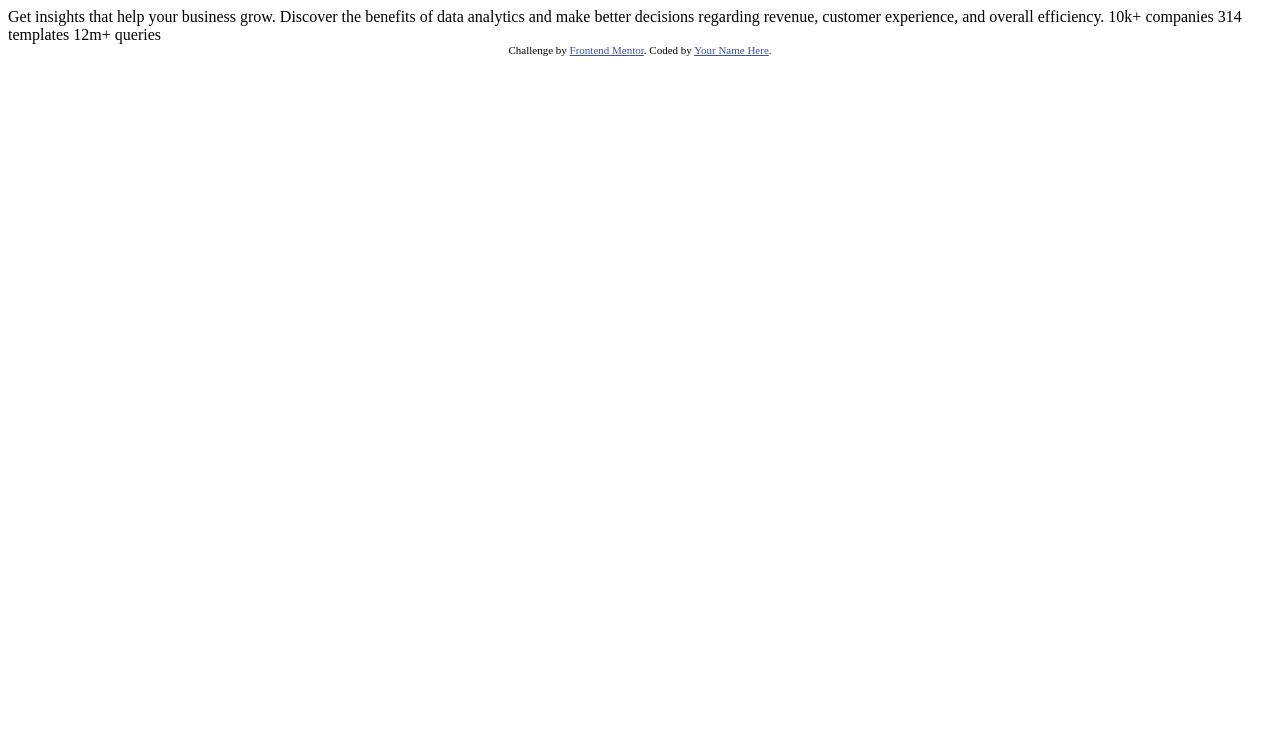
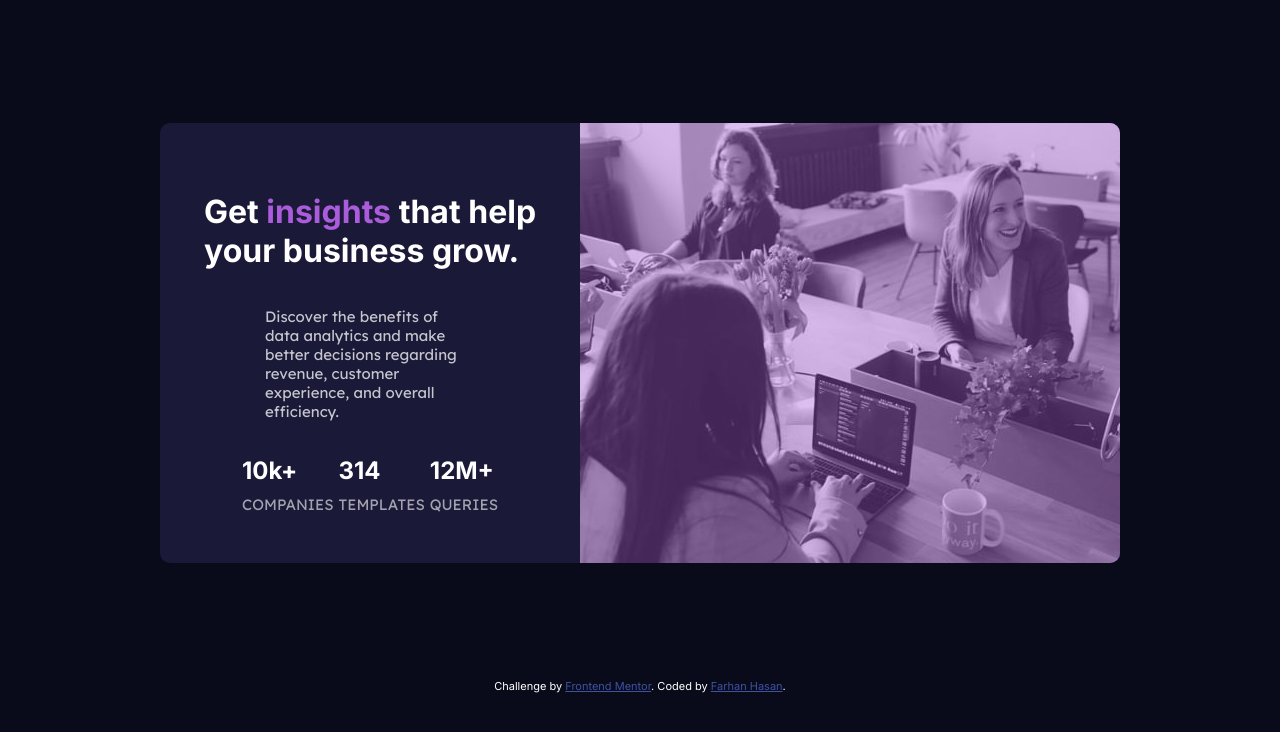
Before and after one commit to hasanfarhan33/Stats-Preview-Card-Component-, a plain HTML site: page index.html in a window 1280 px wide. Drawn offline with Linux system fonts and the light colour scheme.

Commit message:
Final Commit

```diff
--- a/index.html
+++ b/index.html
@@ -5,7 +5,17 @@
   <meta name="viewport" content="width=device-width, initial-scale=1.0"> <!-- displays site properly based on user's device -->
 
   <link rel="icon" type="image/png" sizes="32x32" href="./images/favicon-32x32.png">
+  <link rel="stylesheet" href="styles.css">
 
+  <!-- Inter -->
+  <link rel="preconnect" href="https://fonts.googleapis.com">
+  <link rel="preconnect" href="https://fonts.gstatic.com" crossorigin>
+  <link href="https://fonts.googleapis.com/css2?family=Inter:wght@400;700&display=swap" rel="stylesheet">
+
+  <!-- Lexend Deca -->
+  <link rel="preconnect" href="https://fonts.googleapis.com">
+  <link rel="preconnect" href="https://fonts.gstatic.com" crossorigin>
+  <link href="https://fonts.googleapis.com/css2?family=Lexend+Deca&display=swap" rel="stylesheet">
   <title>Frontend Mentor | Stats preview card component</title>
 
   <!-- Feel free to remove these styles or customise in your own stylesheet 👍 -->
@@ -15,19 +25,37 @@
   </style>
 </head>
 <body>
+  <div class="mainContainer">
+    <div class="text">
+      <h1 class="mainHeading">Get <span>insights</span> that help <br>your business grow.</h1>
+      <p class="mainParagraph">Discover the benefits of data analytics and make better decisions regarding revenue, customer experience, and overall efficiency.</p>
+      <div class="statsContainer">
+        <div class="companiesContainer">
+          <h2>10k+</h2>
+          <p>COMPANIES</p>
+        </div>
 
-  Get insights that help your business grow.
+        <div class="templatesContainer">
+          <h2>314</h2>
+          <p>TEMPLATES</p>
+        </div>
 
-  Discover the benefits of data analytics and make better decisions regarding revenue, customer
-  experience, and overall efficiency.
+        <div class="queriesContainer">
+          <h2>12M+</h2>
+          <p>QUERIES</p>
+        </div>
+      </div>
+    </div>
 
-  10k+ companies
-  314 templates
-  12m+ queries
+    <div class="imageContainer">
+      <img src="./images/image-header-desktop.jpg" alt="Photo of people smiling at work like they won the freaking lottery">
+    </div>
+
+  </div>
 
   <div class="attribution">
     Challenge by <a href="https://www.frontendmentor.io?ref=challenge" target="_blank">Frontend Mentor</a>.
-    Coded by <a href="#">Your Name Here</a>.
+    Coded by <a href="#">Farhan Hasan</a>.
   </div>
 </body>
 </html>
--- /dev/null
+++ b/styles.css
@@ -0,0 +1,94 @@
+body {
+  background-color: hsl(233, 47%, 7%);
+  display: flex;
+  flex-direction: column;
+  align-items: center;
+  justify-content: space-evenly;
+  height: 100vh;
+  width: auto;
+  overflow: hidden;
+}
+
+.mainContainer {
+  background-color: hsl(244, 38%, 16%);
+  width: 75vw;
+  height: 55vh;
+  display: flex;
+  border-radius: 10px;
+  overflow: hidden;
+}
+
+.text {
+  display: flex;
+  flex-direction: column;
+  width: 55%;
+  justify-content: center;
+  /* padding-left: 20%; */
+  /* background-color: red; */
+  align-items: center;
+  /* padding-left: -20px; */
+}
+
+.mainHeading {
+  color: white;
+  font-family: "Inter";
+}
+
+.mainHeading span {
+  color: hsl(277, 64%, 61%);
+}
+
+.mainParagraph {
+  color: hsla(0, 0%, 100%, 0.75);
+  max-width: 50%;
+  font-size: 15px;
+  font-family: "Lexend Deca";
+}
+
+.statsContainer {
+  display: flex;
+  flex-direction: row;
+  align-items: center;
+  justify-content: space-between;
+  /* background-color: red; */
+  width: 20vw;
+  /* padding-top: 10vh; */
+}
+
+.companiesContainer,
+.queriesContainer,
+.templatesContainer {
+  display: flex;
+  flex-direction: column;
+  align-items: flex-start;
+  height: 10vh;
+}
+
+.companiesContainer p,
+.queriesContainer p,
+.templatesContainer p {
+  color: hsla(0, 0%, 100%, 0.6);
+  font-family: "Lexend Deca";
+  font-size: 15px;
+  margin-top: -10px;
+}
+
+.companiesContainer h2,
+.queriesContainer h2,
+.templatesContainer h2 {
+  color: white;
+  font-family: "Inter";
+}
+
+.imageContainer {
+  background-color: hsl(277, 64%, 61%);
+}
+
+.imageContainer img {
+  opacity: 0.6;
+}
+
+.attribution {
+  color: white;
+  font-family: "Inter";
+}
```
